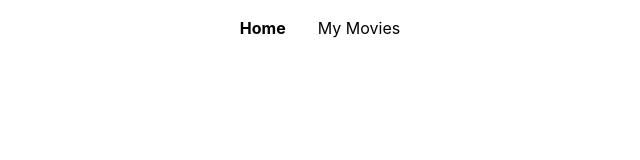
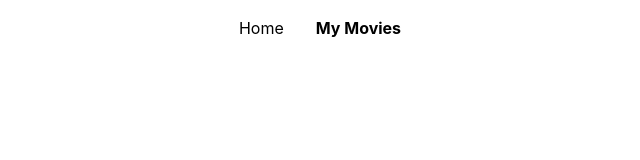
Before and after one commit to MAnfal/coding-challenge, a Next.js app: page /my-movies in a window 1280 px wide. Shown: the top 160 px of the page, without its empty margins (320-960 px from the left). Built offline with nearby package versions, Linux system fonts and the light colour scheme.

Commit message:
Fix navigation indicator on reload

```diff
--- a/src/components/cards/movie-card.tsx
+++ b/src/components/cards/movie-card.tsx
@@ -24,9 +24,10 @@ export interface IMovieCardProps {
 export interface ICompleteMovieCardProps {
     isStored: boolean;
     props: IMovieCardProps;
+    handleMovieDeletion ?: (imdbID: string) => void;
 }
 
-export default function MovieCard({ isStored, props }: ICompleteMovieCardProps) {
+export default function MovieCard({ isStored, props, handleMovieDeletion }: ICompleteMovieCardProps) {
     const addIcon = <AddIcon />;
     const deleteIcon = <DeleteIcon color='red.500' />;
 
@@ -43,6 +44,10 @@ export default function MovieCard({ isStored, props }: ICompleteMovieCardProps)
             setIsBookmarked(false);
 
             const deletionResult = deleteBookmark(props.imdbID);
+
+            if (deletionResult) {
+                handleMovieDeletion && handleMovieDeletion(props.imdbID);
+            }
 
             message = deletionResult ?
                 'Removed from bookmarks' :
--- a/src/components/navigation/top-navigation.tsx
+++ b/src/components/navigation/top-navigation.tsx
@@ -16,14 +16,16 @@ import {
     ModalContent,
 } from '@chakra-ui/react';
 import { HamburgerIcon } from '@chakra-ui/icons';
+import { useRouter } from 'next/router';
 
 interface IMenuItem {
     [key: string]: string;
 }
 
 const TopNavigation = () => {
+    const router = useRouter();
     const [isOpen, setIsOpen] = useState(false);
-    const [isActive, setIsActive] = useState('Home');
+    const [isActive, setIsActive] = useState(router.pathname);
     const menuItems: IMenuItem = {
         'Home': '/',
         'My Movies': '/my-movies'
@@ -35,10 +37,10 @@ const TopNavigation = () => {
                 <Link
                     as={NextLink}
                     href={`${menuItems[key]}`}
-                    fontWeight={isActive === key ? 'bold' : 'normal'}
-                    bg={isActive === key ? 'gray.100' : 'transparent'}
+                    fontWeight={isActive === menuItems[key] ? 'bold' : 'normal'}
+                    bg={isActive === menuItems[key] ? 'gray.100' : 'transparent'}
                     _hover={{ textDecoration: 'none' }}
-                    onClick={() => setIsActive(key)}
+                    onClick={() => setIsActive(menuItems[key])}
                 >
                     <Text>{key}</Text>
                 </Link>
--- a/src/pages/my-movies.tsx
+++ b/src/pages/my-movies.tsx
@@ -4,9 +4,9 @@ import {useEffect, useState} from 'react';
 import MovieCard, {ICompleteMovieCardProps, IMovieCardProps} from '@/components/cards/movie-card';
 import {getBookmarkedMovies} from '@/lib/localStorage';
 
+const storageData = getBookmarkedMovies();
+
 export default function Home() {
-    const storageData = getBookmarkedMovies();
-
     const [movies, setMovies] = useState<Array<ICompleteMovieCardProps>>([]);
 
     useEffect(() => {
@@ -19,6 +19,14 @@ export default function Home() {
 
         setMovies(formattedMovies);
     }, []);
+
+    const handleMovieDeletion = (imdbID: string) => {
+        const updatedMovies = movies.filter(
+            (movie: ICompleteMovieCardProps) => movie.props.imdbID !== imdbID
+        );
+
+        setMovies(updatedMovies);
+    }
 
     return (
         <>
@@ -47,7 +55,7 @@ export default function Home() {
                             mt={8}
                         >
                             {movies.map((movie: ICompleteMovieCardProps) => (
-                                <MovieCard {...movie} key={movie.props.imdbID} />
+                                <MovieCard {...movie} handleMovieDeletion={handleMovieDeletion} key={movie.props.imdbID} />
                             ))}
                         </Flex>
                     ) : (
```
